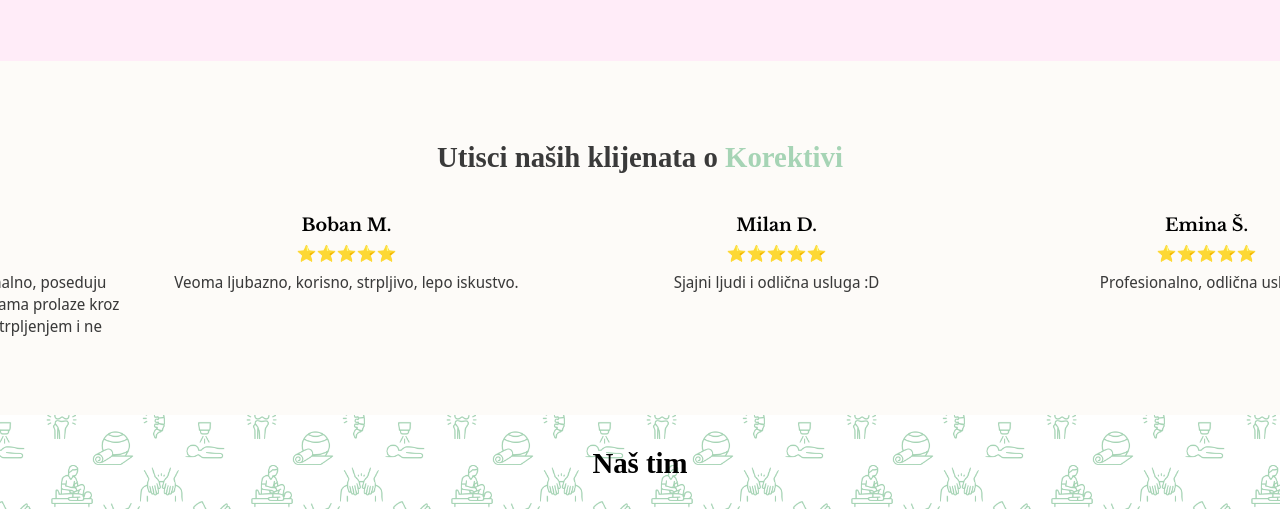
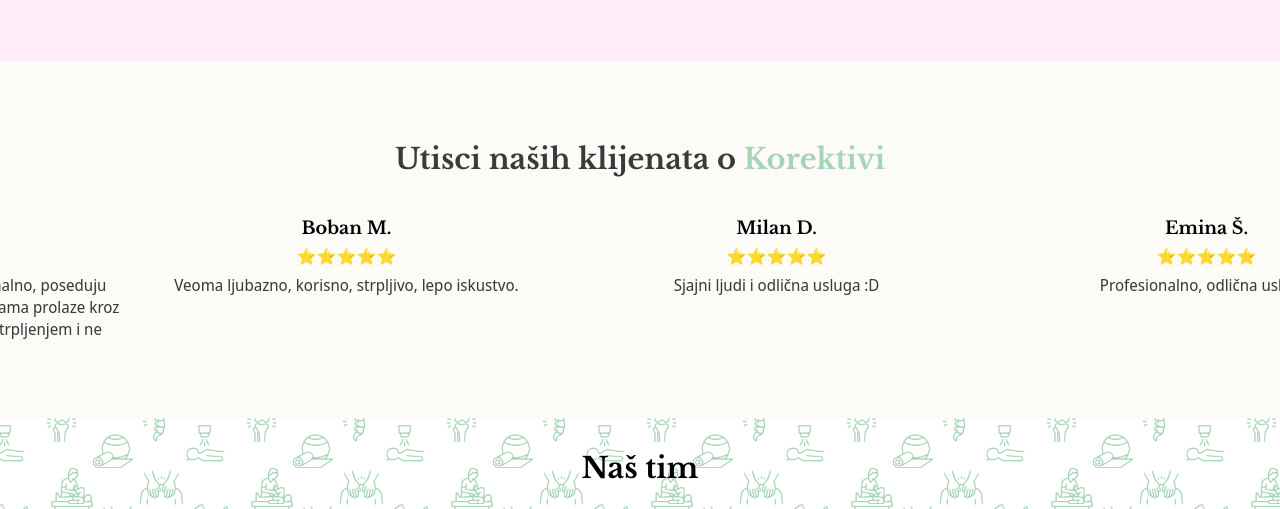
Before and after one commit to marija-kovacki/korektiva-centar, a website built with Vite: page index.html in a window 1280 px wide. Shown: the part 3260-3769 px from the top of the page. Built offline with nearby package versions, Linux system fonts and the light colour scheme.

Commit message:
Change font

```diff
--- a/src/style.css
+++ b/src/style.css
@@ -583,6 +583,7 @@
   font-size: 1.8rem;
   color: var(--gray);
   background: var(--white);
+  font-family: var(--heading-font);
 }
 
 .about-wrapper h4 span {
@@ -627,6 +628,7 @@
   padding: 2rem 0;
   text-align: center;
   font-size: 1.8rem;
+  font-family: var(--heading-font);
 }
 
 .our-team {
```
